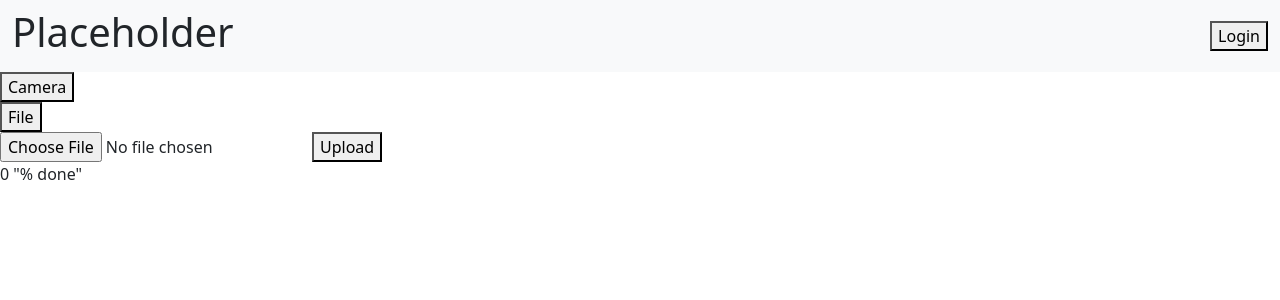
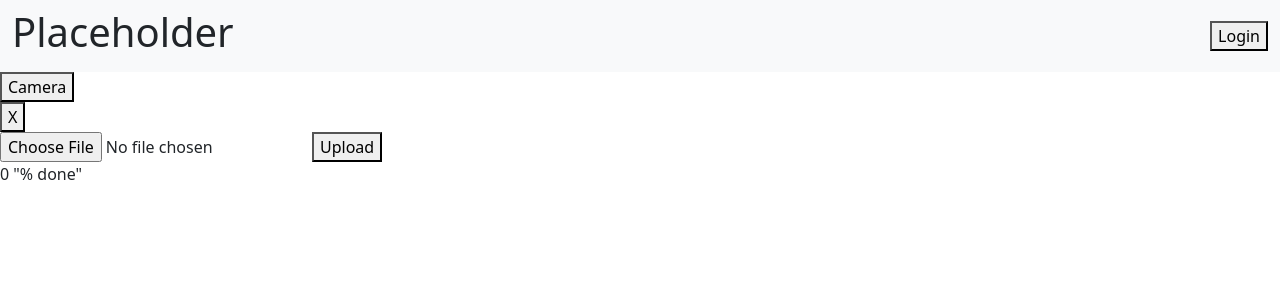
Before and after one commit to MohitAgrawal404/PlivoMock, a React (Create React App) app: page /fileSending in a window 1280 px wide. Both pictures are taken after a click on the button "File". Shown: the top 300 px of the page. Built offline with nearby package versions, Linux system fonts and the light colour scheme; no server answers.

Commit message:
Camera + File Sending
Functional Camera and File Sending to Firebase

```diff
--- a/src/components/fileSending.js
+++ b/src/components/fileSending.js
@@ -11,12 +11,27 @@ function PhotoSend() {
         <body>
         <div>
             <div>
-            <button onClick={() => {setShowCamera(true)}} > Camera </button>
-            { showCamera ? <Camera/> : null }
+            { showCamera ? (
+                <>
+
+                    <button onClick={() => {setShowCamera(false)}} > X </button>
+                    <Camera/>
+                </>
+                ): (
+                <>
+
+                    <button onClick={() => {setShowCamera(true)}} > Camera </button>
+                </>)}
+
             </div>
             <div>
-            <button onClick={() => {setShowFile(true)}}> File</button>
-            { showFile ? <Upload2firebase /> : null }
+
+            { showFile ?(
+                <>
+                <button onClick={() => {setShowFile(false)}} > X </button>
+                <Upload2firebase />
+                </>
+             ): (<button onClick={() => {setShowFile(true)}}> File</button>) }
             </div>
             </div>
         </body>
```
